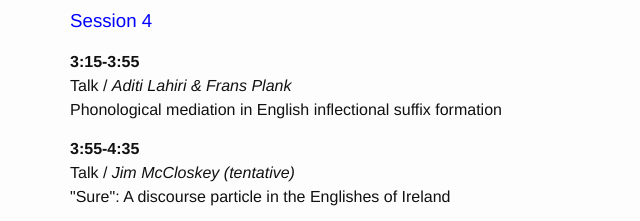
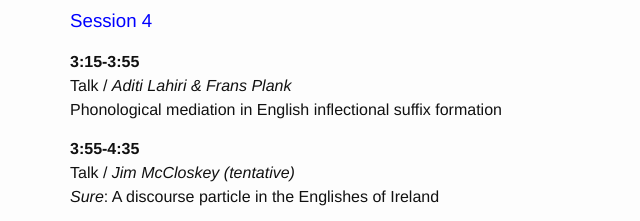
Before and after one commit to BrettRey/pullum-festschrift, a plain HTML site: page index.html in a window 1280 px wide. Shown: the part 1700-1921 px from the top of the page, 0-640 px from the left. Drawn offline with Linux system fonts and the light colour scheme.

Commit message:
Update index.html

```diff
--- a/index.html
+++ b/index.html
@@ -144,7 +144,7 @@
 				<br>
 				Talk / <i>Jim McCloskey (tentative)</i>
 				<br>
-				"Sure": A discourse particle in the Englishes of Ireland
+				<i>Sure</i>: A discourse particle in the Englishes of Ireland
 			</p>
 			<p>
 				<b>4:35-5:15</b>
```
